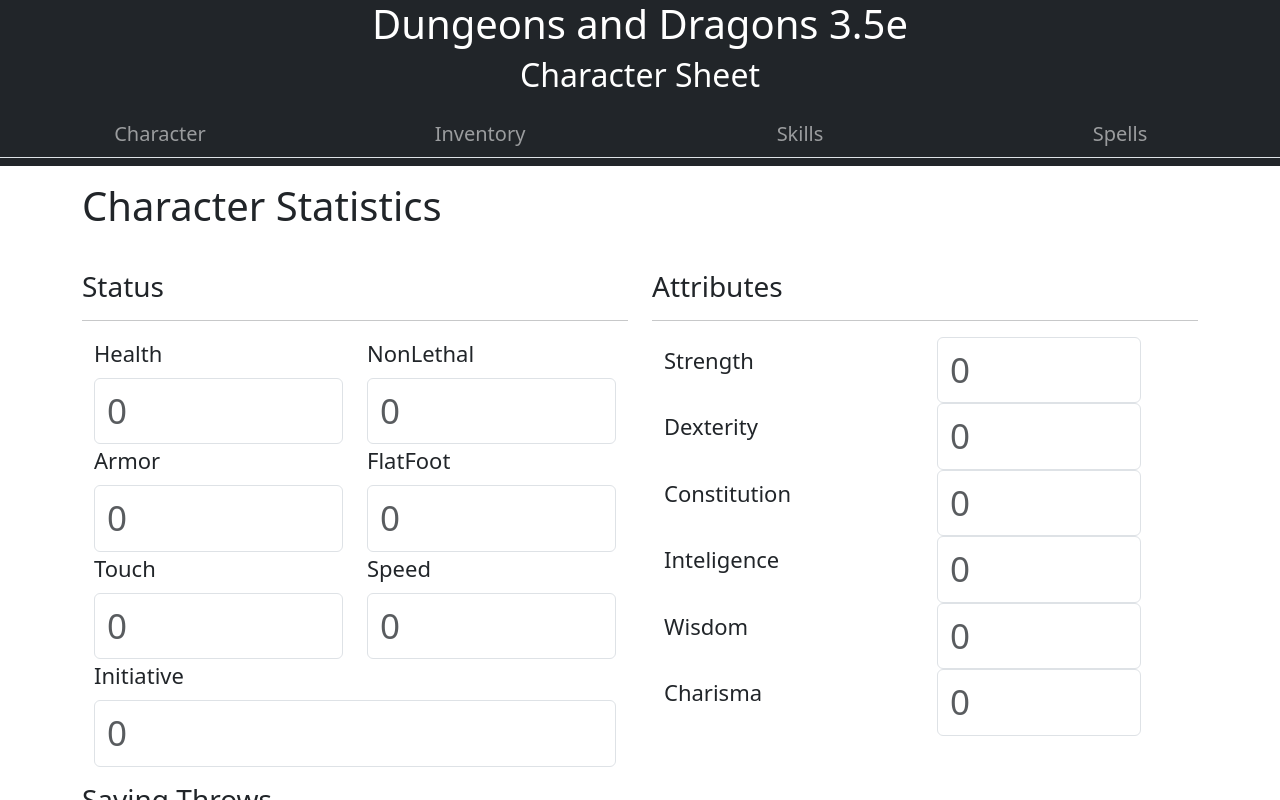
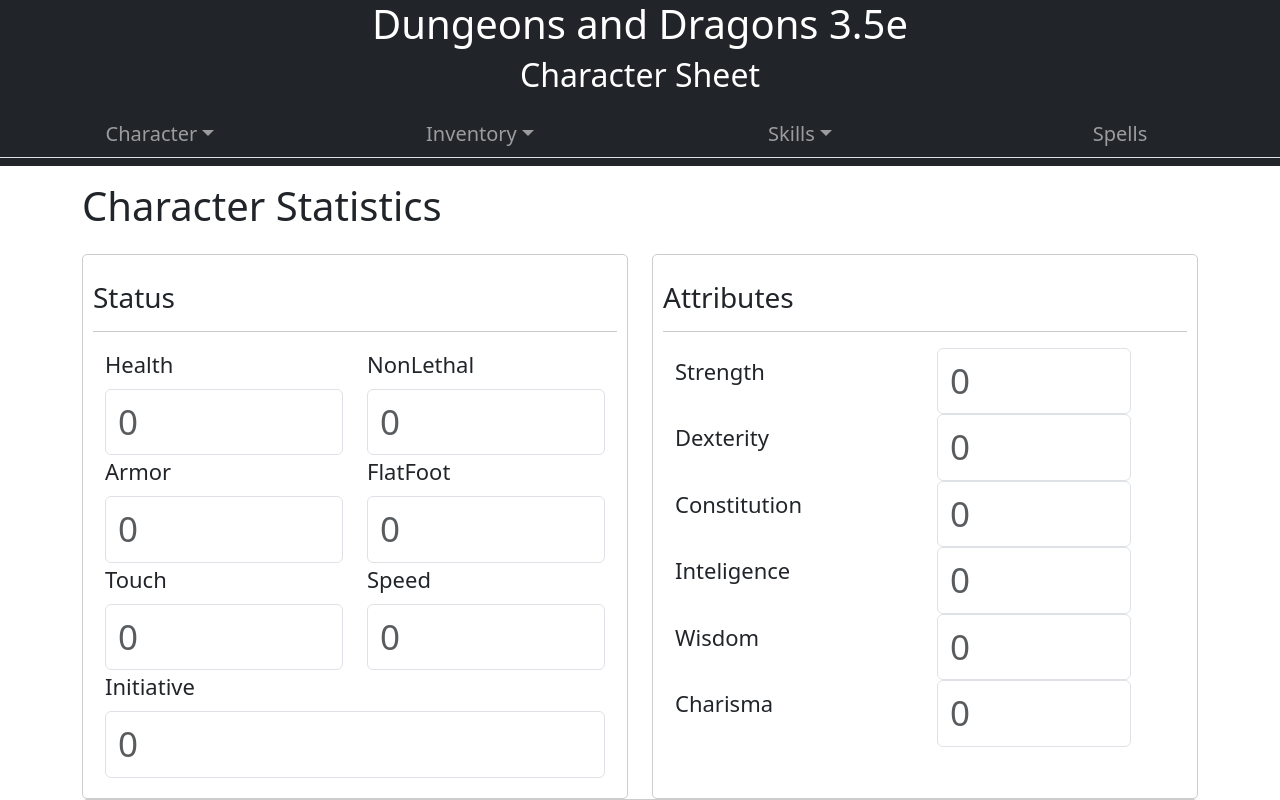
Before and after one commit to DanishKodeMonkey/dnd-charactersheet, a React (Create React App) app: page /character/stats in a window 1280 px wide. Shown: the top 800 px of the page. Built offline with nearby package versions, Linux system fonts and the light colour scheme.

Commit message:
Modified to accomidate new file structure

```diff
--- a/src/Components/Custom.css
+++ b/src/Components/Custom.css
@@ -2,3 +2,12 @@
     background-color: lightgrey;
     color:black;
   }
+.border-component{
+  border-style: solid;
+  border-width: 1px;
+  border-color: #ccc;
+  border-radius: 5px;
+  padding:10px;
+  height:100%;
+  margin-bottom: 10px;
+}
--- a/src/Components/Navigationbar.js
+++ b/src/Components/Navigationbar.js
@@ -1,7 +1,16 @@
 import React from "react"
-import { Nav, Navbar, NavLink, NavItem, Container, Row, Col } from "react-bootstrap"
+import {
+  Nav,
+  Navbar,
+  NavLink,
+  NavItem,
+  Container,
+  Row,
+  Col,
+  NavDropdown,
+} from "react-bootstrap"
 import { Link } from "react-router-dom"
-import './Custom.css';
+import "./Custom.css"
 
 const Navigationbar = () => {
   return (
@@ -29,44 +38,71 @@
         collapseOnSelect
         expand="sm"
         bg="dark"
-        variant="dark"
-        >
+        variant="dark">
         <Navbar.Toggle
           aria-controls="navbarScroll"
           data-bs-target="#navbarScroll"
-                style={{width:"100%",}}
+          style={{ width: "100%" }}
         />
         <Navbar.Collapse id="navbarScroll">
-                <Nav style={{width:"100%", fontSize:"20px"}} justify variant="tabs" defaultActiveKey="/Character">
+          <Nav
+            style={{ width: "100%", fontSize: "20px" }}
+            justify
+            variant="tabs"
+            defaultActiveKey="/character/details">
+            <NavDropdown
+              title="Character"
+              id="character-dropdown">
+              <NavDropdown.Item
+                eventKey="11"
+                as={Link}
+                to="/character/details">
+                Details
+              </NavDropdown.Item>
+              <NavDropdown.Item
+                eventKey="12"
+                as={Link}
+                to="/character/stats">
+                Stats
+              </NavDropdown.Item>
+            </NavDropdown>
+            <NavDropdown
+              title="Inventory"
+              id="inventory-dropdown">
+              <NavDropdown.Item
+                eventKey="21"
+                as={Link}
+                to="/inventory/gear">
+                Gear
+              </NavDropdown.Item>
+              <NavDropdown.Item
+              eventKey="22"
+              as={Link}
+              to="/inventory/possesions">
+              Possesions
+            </NavDropdown.Item>
+            </NavDropdown>
+            <NavDropdown
+              title="Skills"
+              id="skills-dropdown">
+              <NavDropdown.Item
+                eventKey="31"
+                as={Link}
+                to="/skills/abilities">
+                Abilities
+              </NavDropdown.Item>
+              <NavDropdown.Item
+              eventKey="32"
+              as={Link}
+              to="/skills/skills">
+              Skills
+            </NavDropdown.Item>
+            </NavDropdown>
             <NavItem>
               <NavLink
-                      eventKey="1"
+                eventKey="41"
                 as={Link}
-                      to="/">
-                      Character
-                    </NavLink>
-                  </NavItem>
-                  <NavItem>
-                    <NavLink
-                      eventKey="2"
-                      as={Link}
-                      to="/Inventory">
-                      Inventory
-                    </NavLink>
-                  </NavItem>
-                  <NavItem>
-                    <NavLink
-                      eventKey="3"
-                      as={Link}
-                      to="/Skills">
-                      Skills
-                    </NavLink>
-                  </NavItem>
-                  <NavItem>
-                    <NavLink
-                      eventKey="4"
-                      as={Link}
-                      to="/Spells">
+                to="/spells">
                 Spells
               </NavLink>
             </NavItem>
```
Lines whose indentation alone changed are shown as unchanged.
